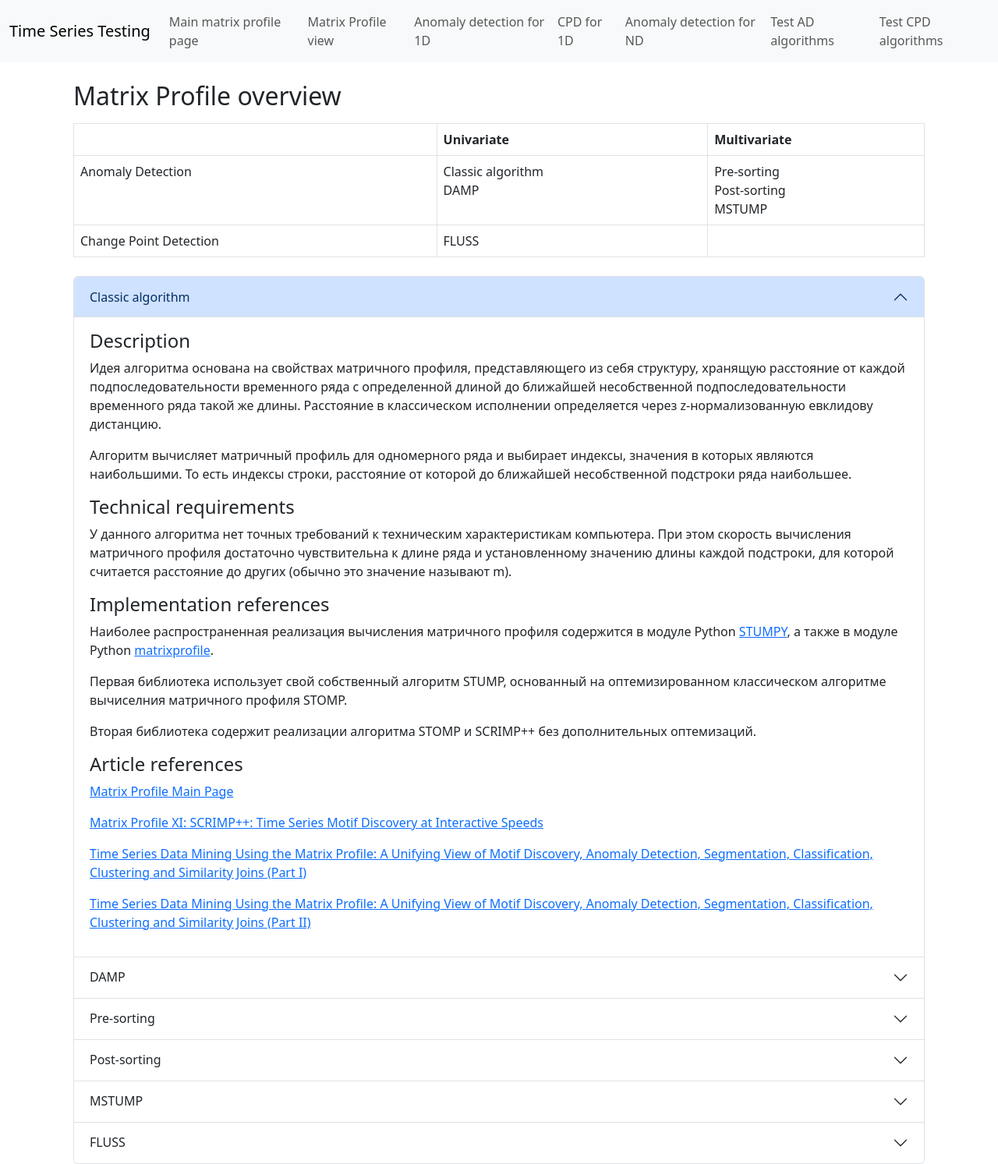
After one commit to TimofeiSmirnov/System-for-time-series-analysis-algorithms-testing, a Python web app: template app/templates/main_page.html in a window 1280 px wide, after a click on "Classic algorithm". The commit adds this page. Shown: the whole page at 78% size. Run offline with Jinja, Linux system fonts and the light colour scheme; the template is opened without the code that fills it, so the values that code supplies are empty; some libraries are stand-ins or nearby versions.

Commit message:
Final big changes

```diff
--- a/app/algorithms/dumb_univariate_algorithm/dumb.py
+++ b/app/algorithms/classic/classic.py
@@ -4,7 +4,7 @@ import statistics
 import numpy as np
 
 
-def dumb_algorithm(time_series, threshold_number, m):
+def classic_algorithm(time_series, threshold_number, m):
     matrix_profile = stumpy.stump(time_series, m=m)
     mp_data = matrix_profile[:, 0]
     threshold = np.percentile(mp_data, threshold_number)
--- a/app/templates/base.html
+++ b/app/templates/base.html
@@ -19,22 +19,25 @@
             <div class="collapse navbar-collapse" id="navbarNav">
                 <ul class="navbar-nav">
                     <li class="nav-item">
-                        <a class="nav-link" href="{{ url_for('main') }}">Main matrix profile page</a>
+                        <a class="nav-link" href="{{ url_for('index') }}">Main matrix profile page</a>
                     </li>
                     <li class="nav-item">
-                        <a class="nav-link" href="{{ url_for('index') }}">Matrix Profile view</a>
+                        <a class="nav-link" href="{{ url_for('main') }}">Matrix Profile view</a>
                     </li>
                     <li class="nav-item">
-                        <a class="nav-link" href="{{ url_for('ad_analysis') }}">Anomaly detection for 1D series</a>
+                        <a class="nav-link" href="{{ url_for('ad_analysis') }}">Anomaly detection for 1D</a>
                     </li>
                     <li class="nav-item">
-                        <a class="nav-link" href="{{ url_for('cpd_analysis') }}">CPD for 1D series</a>
+                        <a class="nav-link" href="{{ url_for('cpd_analysis') }}">CPD for 1D</a>
                     </li>
                     <li class="nav-item">
-                        <a class="nav-link" href="{{ url_for('multidim_ad_analysis') }}">Anomaly detection for ND series</a>
+                        <a class="nav-link" href="{{ url_for('multidim_ad_analysis') }}">Anomaly detection for ND</a>
                     </li>
                     <li class="nav-item">
-                        <a class="nav-link" href="{{ url_for('algorithm_test') }}">Test algorithms</a>
+                        <a class="nav-link" href="{{ url_for('ad_test') }}">Test AD algorithms</a>
+                    </li>
+                    <li class="nav-item">
+                        <a class="nav-link" href="{{ url_for('cpd_test') }}">Test CPD algorithms</a>
                     </li>
                 </ul>
             </div>
--- /dev/null
+++ b/app/templates/main_page.html
@@ -0,0 +1,164 @@
+{% extends "base.html" %}
+
+{% block content %}
+<div class="container mt-4">
+    <h2>Matrix Profile overview</h2>
+
+    <table class="table table-bordered mt-3">
+        <thead>
+            <tr>
+                <th></th>
+                <th>Univariate</th>
+                <th>Multivariate</th>
+            </tr>
+        </thead>
+        <tbody>
+            <tr>
+                <td>Anomaly Detection</td>
+                <td>Classic algorithm<br>DAMP</td>
+                <td>Pre-sorting<br>Post-sorting<br>MSTUMP</td>
+            </tr>
+            <tr>
+                <td>Change Point Detection</td>
+                <td>FLUSS</td>
+                <td></td>
+            </tr>
+        </tbody>
+    </table>
+
+    <div class="accordion mt-4" id="algorithmAccordion">
+        <div class="accordion-item">
+            <h2 class="accordion-header" id="headingClassic">
+                <button class="accordion-button" type="button" data-bs-toggle="collapse" data-bs-target="#collapseClassic" aria-expanded="false" aria-controls="collapseClassic">
+                    Classic algorithm
+                </button>
+            </h2>
+            <div id="collapseClassic" class="accordion-collapse collapse" aria-labelledby="headingClassic" data-bs-parent="#algorithmAccordion">
+                <div class="accordion-body">
+                    <h4>Description</h4>
+                    <p>Идея алгоритма основана на свойствах матричного профиля, представляющего из себя структуру, хранящую расстояние от каждой подпоследовательности временного ряда с определенной длиной до ближайшей несобственной подпоследовательности временного ряда такой же длины. Расстояние в классическом исполнении определяется через z-нормализованную евклидову дистанцию. </p>
+                    <p>Алгоритм вычисляет матричный профиль для одномерного ряда и выбирает индексы, значения в которых являются наибольшими. То есть индексы строки, расстояние от которой до ближайшей несобственной подстроки ряда наибольшее.</p>
+                    <h4>Technical requirements</h4>
+                    <p>У данного алгоритма нет точных требований к техническим характеристикам компьютера. При этом скорость вычисления матричного профиля достаточно чувствительна к длине ряда и установленному значению длины каждой подстроки, для которой считается расстояние до других (обычно это значение называют m). </p>
+                    <h4>Implementation references</h4>
+                    <p>Наиболее распространенная реализация вычисления матричного профиля содержится в модуле Python <a href="https://stumpy.readthedocs.io/en/latest/Tutorial_STUMPY_Basics.html" target="_blank">STUMPY</a>, а также в модуле Python <a href="https://github.com/matrix-profile-foundation/matrixprofile" target="_blank">matrixprofile</a>.</p>
+                    <p>Первая библиотека использует свой собственный алгоритм STUMP, основанный на оптемизированном классическом алгоритме вычиселния матричного профиля STOMP.</p>
+                    <p>Вторая библиотека содержит реализации алгоритма STOMP и SCRIMP++ без дополнительных оптемизаций.</p>
+                    <h4>Article references</h4>
+                    <p><a href="https://www.cs.ucr.edu/~eamonn/MatrixProfile.html" target="_blank">Matrix Profile Main Page</a></p>
+                    <p><a href="https://www.cs.ucr.edu/~eamonn/SCRIMP_ICDM_camera_ready_updated.pdf" target="_blank">Matrix Profile XI: SCRIMP++: Time Series Motif Discovery at Interactive Speeds</a></p>
+                    <p><a href="https://www.cs.ucr.edu/~eamonn/Matrix_Profile_Tutorial_Part1.pdf" target="_blank">Time Series Data Mining Using the Matrix Profile: A Unifying View of Motif Discovery, Anomaly Detection, Segmentation, Classification, Clustering and Similarity Joins (Part I)</a></p>
+                    <p><a href="https://www.cs.ucr.edu/~eamonn/Matrix_Profile_Tutorial_Part2.pdf" target="_blank">Time Series Data Mining Using the Matrix Profile: A Unifying View of Motif Discovery, Anomaly Detection, Segmentation, Classification, Clustering and Similarity Joins (Part II)</a></p>
+                </div>
+            </div>
+        </div>
+
+        <div class="accordion-item">
+            <h2 class="accordion-header" id="headingDAMP">
+                <button class="accordion-button" type="button" data-bs-toggle="collapse" data-bs-target="#collapseDAMP" aria-expanded="false" aria-controls="collapseDAMP">
+                    DAMP
+                </button>
+            </h2>
+            <div id="collapseDAMP" class="accordion-collapse collapse" aria-labelledby="headingDAMP" data-bs-parent="#algorithmAccordion">
+                <div class="accordion-body">
+                    <h4>Description</h4>
+                    <p>Алгоритм DAMP (Discord Aware Matrix Profile) предназначен для эффективного обнаружения аномальных подпоследовательностей в временных рядах. Он использует два параллельных вектора: Left-aMP, который является аппроксимацией матричного профиля, и Pruned Vector, для исключения подпоследовательностей, которые не могут быть аномальными. Данный алгоритм разработан для эффективного онлайн поиска аномалий.</p>
+                    <p>Для работа алгоритму необходимо выделить некоторую часть временного ряда для обучения, так как во время работы алгоритм сравнивает существующие подпоследовательности с подпоследовательностями слева.</p>
+                    <h4>Technical requirements</h4>
+                    <p>Алгоритм не имеет технических требований и эффективно работает на всех типах устройств.</p>
+                    <h4>Implementation references</h4>
+                    <p>В открытом доступе имеется официальная реализация алгоритма <a href="https://github.com/sihohan/DAMP" target="_blank">DAMP</a>, именно она и встроена в данный сервис.</p>
+                    <h4>Article references</h4>
+                    <p><a href="https://dl.acm.org/doi/pdf/10.1145/3534678.3539271" target="_blank">Matrix Profile XXIV: Scaling Time Series Anomaly Detection to Trillions of Datapoints and Ultra-fast Arriving Data Streams</a></p>
+                </div>
+            </div>
+        </div>
+
+        <div class="accordion-item">
+            <h2 class="accordion-header" id="headingPreSorting">
+                <button class="accordion-button" type="button" data-bs-toggle="collapse" data-bs-target="#collapsePreSorting" aria-expanded="false" aria-controls="collapsePreSorting">
+                    Pre-sorting
+                </button>
+            </h2>
+            <div id="collapsePreSorting" class="accordion-collapse collapse" aria-labelledby="headingPreSorting" data-bs-parent="#algorithmAccordion">
+                <div class="accordion-body">
+                    <h4>Description</h4>
+                    <p>Pre-sorting алгоритм для поиска аномалий в многомерных временных рядах основан на идее матричного профиля и позволяет решать задачу поиска аномалий в K в N измерениях.</p>
+                    <p>Для каждого измерения ряда алгоритмы вычисляет расстояние между всеми его подпоследовательностями. После этого он сначала сортирует по убыванию значения расстояние для каждой пары подпоследовательностей по всем измерениями, а затем для каждой подпоследовательности сортирует получившиеся значения по убыванию и формирует из их минимумов матрицу, первая строка которой определяет аномалии, возникающее хотя бы в одном измерении, следующая строка хотя бы в двух и тд.</p>
+                    <h4>Technical requirements</h4>
+                    <p>Данный алгоритм работает за O(n * n * d * log d * m), где n - длина ряда, d - количество его измерений, m - длина подпоследовательности. Но так как для данного алгоритма считает тензор размером n * n * d, то алгоритм MASS, позволяющий эффективно вычислить z-нормализованные Евклидовы расстояния между подпоследовательностями. Таким образом в прямолинейной реализации данный алгоритм работает довольно долго.</p>
+                    <h4>Implementation references</h4>
+                    <p>На данный момент не существует реализаций данного алгоритма в открытом доступе, а статьи, в которых данный алгоритм освещается, не содержат решения задачи эффективного подсчета тензора n * n * d. В данном интерфейсе алгоритм вычисляется напрямую без оптемизаций через MASS.</p>
+                    <h4>Article references</h4>
+                    <p><a href="https://arxiv.org/pdf/2409.09298" target="_blank">Matrix Profile for Anomaly Detection on Multidimensional Time Series</a></p>
+                </div>
+            </div>
+        </div>
+
+        <div class="accordion-item">
+            <h2 class="accordion-header" id="headingPostSorting">
+                <button class="accordion-button" type="button" data-bs-toggle="collapse" data-bs-target="#collapsePostSorting" aria-expanded="false" aria-controls="collapsePostSorting">
+                    Post-sorting
+                </button>
+            </h2>
+            <div id="collapsePostSorting" class="accordion-collapse collapse" aria-labelledby="headingPostSorting" data-bs-parent="#algorithmAccordion">
+                <div class="accordion-body">
+                    <h4>Description</h4>
+                    <p>Post-sorting алгоритм для поиска аномалий в многомерных временных рядах представлен в той же статье, что и pre-sorting алгоритм, и позволяет решать задачу поиска аномалий в K в N измерениях, но с меньшей точностью.</p>
+                    <p>Для каждого измерения в данном алгоритме происходит подсчет матричного профиля, затем эти матричные профили объединяются в общую матрицу, где в i-й строке содержится матричный профиль для i-го измерения. После этого даннай матрица сортируется по столбцам. После сортировки первая строка становится чувствительной к аномалиям, одновременно возникающим в любом количестве измерений ряда, вторай строка чувствительна к аномалиям в минимум двух измерениях одновременно и тд.</p>
+                    <h4>Technical requirements</h4>
+                    <p>Данный алгоритм хоть и требует того же объема памяти что и pre-sorting, но позволяет сократить предварительные вычисления, так как в нем достаточно посчитать матричный профиль для кажого измерения, что позволяет использовать существующие эффективные алгоритмы.</p>
+                    <h4>Implementation references</h4>
+                    <p>В открытом доступе опять же не существует реализаций данного алгоритма, поэтому он был реализован в данном интерфейсе.</p>
+                    <h4>Article references</h4>
+                    <p><a href="https://arxiv.org/pdf/2409.09298" target="_blank">Matrix Profile for Anomaly Detection on Multidimensional Time Series</a></p>
+                </div>
+            </div>
+        </div>
+
+        <div class="accordion-item">
+            <h2 class="accordion-header" id="headingMSTUMP">
+                <button class="accordion-button" type="button" data-bs-toggle="collapse" data-bs-target="#collapseMSTUMP" aria-expanded="false" aria-controls="collapseMSTUMP">
+                    MSTUMP
+                </button>
+            </h2>
+            <div id="collapseMSTUMP" class="accordion-collapse collapse" aria-labelledby="headingMSTUMP" data-bs-parent="#algorithmAccordion">
+                <div class="accordion-body">
+                    <h4>Description</h4>
+                    <p>Алгоритм MSTUMP представляет из себя матричный профиль для многомерного ряда, подсчитанный особым образом. Функция MSTUMP для ряда размерности D возвращает D матричных профилей, в первом из которых для каждого окна выбирается минимальное значение матричного профиля для всех измерений ряда. Во втором матричном профиле берется среднее из значений двух рядов с минимальными значениями z-нормализованных Евклидовых расстояний и тд. В последнем матричном профиле берется среднее из всех значений для конкретного окна по всем измерениям.</p>
+                    <p>Официально разработанного алгоритма, использующего данный подход не существует, но на данном сервисе MSTUMP используется для простого алгоритма поиска аномалий, который использует последний возвращаемый им матричный профиль и ищет в нем наибольшие значения. Такой алгоритм является эффективным для так называемых N из N аномалий, то есть аномалий, которые присутствуют во всех измерениях ряда. С остальными типами аномалий такой алгоритм работает не эффективно.</p>
+                    <h4>Technical requirements</h4>
+                    <p>Алгоритм MSTUMP эффективно работает на всех видах устройств и не требует особых характеристик железа.</p>
+                    <h4>Implementation references</h4>
+                    <p>MSTUMP реализован в модуле Python <a href="https://stumpy.readthedocs.io/en/latest/Tutorial_STUMPY_Basics.html" target="_blank">STUMPY</a>, а алгоритм поиска аномалий, описанный выше, реализован внутри данного сервиса.</p>
+                    <h4>Article references</h4>
+                    <p><a href="https://www.cs.ucr.edu/~eamonn/Motif_Discovery_ICDM.pdf" target="_blank">Matrix Profile VI: Meaningful Multidimensional Motif Discovery </a></p>
+                </div>
+            </div>
+        </div>
+
+        <div class="accordion-item">
+            <h2 class="accordion-header" id="headingFLUSS">
+                <button class="accordion-button" type="button" data-bs-toggle="collapse" data-bs-target="#collapseFLUSS" aria-expanded="false" aria-controls="collapseFLUSS">
+                    FLUSS
+                </button>
+            </h2>
+            <div id="collapseFLUSS" class="accordion-collapse collapse" aria-labelledby="headingFLUSS" data-bs-parent="#algorithmAccordion">
+                <div class="accordion-body">
+                    <h4>Description</h4>
+                    <p>Алгоритм FLUSS (Fast Low-cost Unipotent Semantic Segmentation) это алгоритм, использующий матричный профиль с дополнительными надстройками для сегментации ряда и, по совместительству, его точек изменения.</p>
+                    <p>Данный алгоритм вместо значений минимального расстояния между подпоследовательностями во временном ряде для каждого начала подпоследовательности хранит индекс начала ближайшей по z-нормализованному евклидову расстоянию подпоследовательности. Точка, которая лежит между наименьшим количеством таких пар (под парой подразумевается начала данной подпоследовательности и ближайшей к ней подпоследовательности), и является точкой изменения ряда.</p>
+                    <h4>Technical requirements</h4>
+                    <p>Алгоритм FLUSS эффективно работает на всех видах устройств и не требует особых характеристик железа.</p>
+                    <h4>Implementation references</h4>
+                    <p>Эффективная реализация данного алгоритма содержится в модуле Python <a href="https://stumpy.readthedocs.io/en/latest/Tutorial_STUMPY_Basics.html" target="_blank">STUMPY</a>, а также в модуле <a href="https://github.com/matrix-profile-foundation/matrixprofile" target="_blank">matrixprofile</a>. На данном сервисе используется только модуль STUMPY.</p>
+                    <h4>Article references</h4>
+                    <p><a href="https://www.cs.ucr.edu/~eamonn/Segmentation_ICDM.pdf" target="_blank">Matrix Profile VIII: Domain Agnostic Online Semantic Segmentation at Superhuman Performance Levels</a></p>
+                </div>
+            </div>
+        </div>
+    </div>
+</div>
+
+<script src="https://cdn.jsdelivr.net/npm/bootstrap@5.3.0/dist/js/bootstrap.bundle.min.js"></script>
+{% endblock %}
```
Also changed, not shown: app/algorithms/apply_algorithms.py (+4 -4 lines), app/routes.py (+32 -12 lines), app/templates/cpd_analysis.html (+7 -0 lines), app/templates/test_ad.html (renamed from app/templates/test_algorithms.html, +11 -5 lines), app/templates/test_cpd.html (added, +117 -0 lines), app/test_checker/checker.py (+164 -81 lines).
